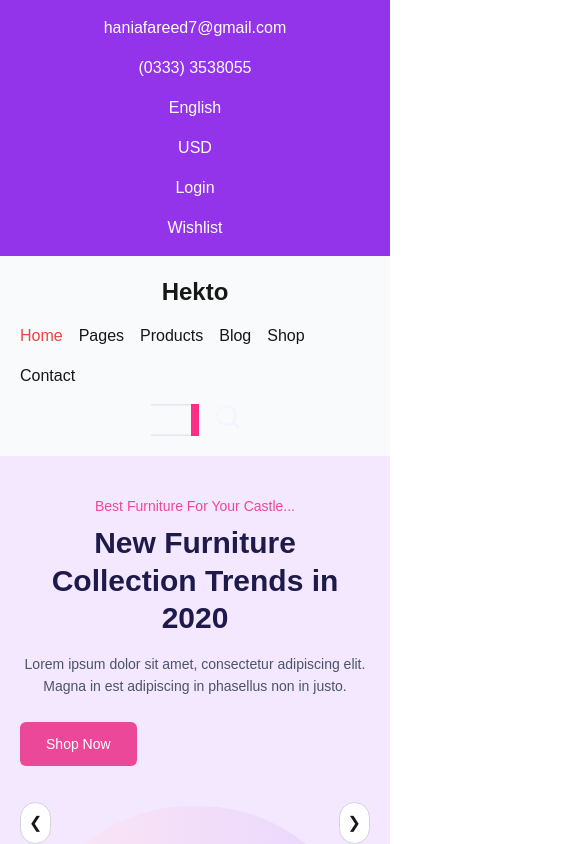
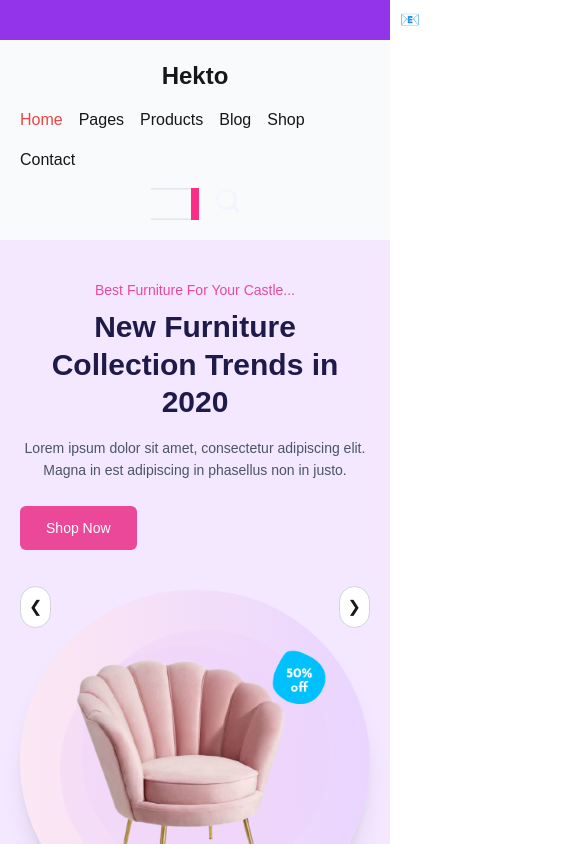
Before and after one commit to Hania-Fareed/Hackathon-uiux, a Next.js app: page / in a window 390 px wide. Shown: the top 844 px of the page, 585 px wide, since content can reach past the window. Built offline with nearby package versions, Linux system fonts and the light colour scheme.

Commit message:
responsive

```diff
--- a/src/app/components/navbar.tsx
+++ b/src/app/components/navbar.tsx
@@ -2,55 +2,54 @@ import Link from "next/link";
 
 export default function Contacts() {
   return (
-    <div className="bg-purple-600 text-white">
-      <ul className="flex flex-col md:flex-row items-center justify-center md:justify-between gap-4 md:gap-9 p-4">
-        {/* Email */}
+    <div className="bg-purple-600 text-white px-4">
+      <ul className="flex items-center justify-between px-96 h-10">
+        {/* Left Section: Email and Phone */}
+        <div className="flex items-center gap-4">
           <Link
-          className="hover:text-black transition-all duration-300"
+            className="flex items-center gap-1 hover:text-black transition-all duration-300"
             href="/"
           >
-          <li>haniafareed7@gmail.com</li>
+            <span>📧</span> {/* Email Icon */}
+            <li>mhhasanul@gmail.com</li>
           </Link>
 
-        {/* Phone */}
           <Link
-          className="hover:text-black transition-all duration-300"
+            className="flex items-center gap-1 hover:text-black transition-all duration-300"
             href="/"
           >
-          <li>(0333) 3538055</li>
+            <span>📞</span> {/* Phone Icon */}
+            <li>(12345)67890</li>
           </Link>
+        </div>
 
-        {/* Language */}
+        {/* Right Section: Language, Currency, Login, Wishlist */}
+        <div className="flex items-center gap-4">
           <Link
             className="hover:text-black transition-all duration-300"
             href="/"
           >
             <li>English</li>
           </Link>
-
-        {/* Currency */}
           <Link
             className="hover:text-black transition-all duration-300"
             href="/"
           >
             <li>USD</li>
           </Link>
-
-        {/* Login */}
           <Link
             className="hover:text-black transition-all duration-300"
             href="/Login"
           >
             <li>Login</li>
           </Link>
-
-        {/* Wishlist */}
           <Link
             className="hover:text-black transition-all duration-300"
             href="/"
           >
             <li>Wishlist</li>
           </Link>
+        </div>
       </ul>
     </div>
   );
```
Lines whose indentation alone changed are shown as unchanged.
